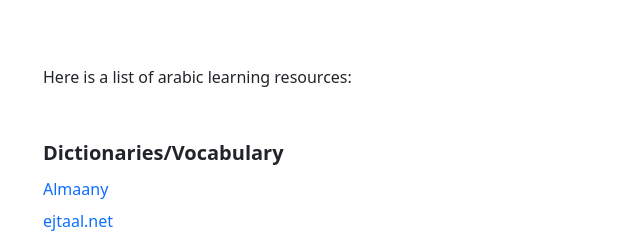
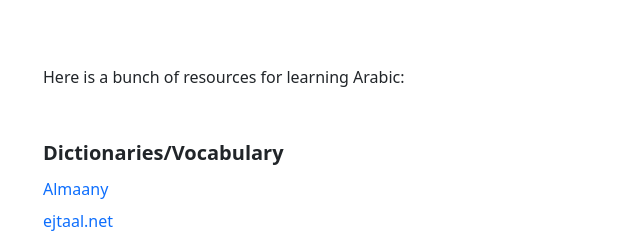
Before and after one commit to muhittinus/homepage, a plain HTML site: page arabic.html in a window 1280 px wide. Shown: the part 317-556 px from the top of the page, 237-877 px from the left. Drawn offline with nearby package versions, Linux system fonts and the light colour scheme.

Commit message:
Update arabic.html

```diff
--- a/arabic.html
+++ b/arabic.html
@@ -72,7 +72,7 @@
 
 
       <br> <br>
-      <p>Here is a list of arabic learning resources:</p>
+      <p>Here is a bunch of resources for learning Arabic:</p>
       <br>
 
       <h5><strong>Dictionaries/Vocabulary</strong></h5>
```
